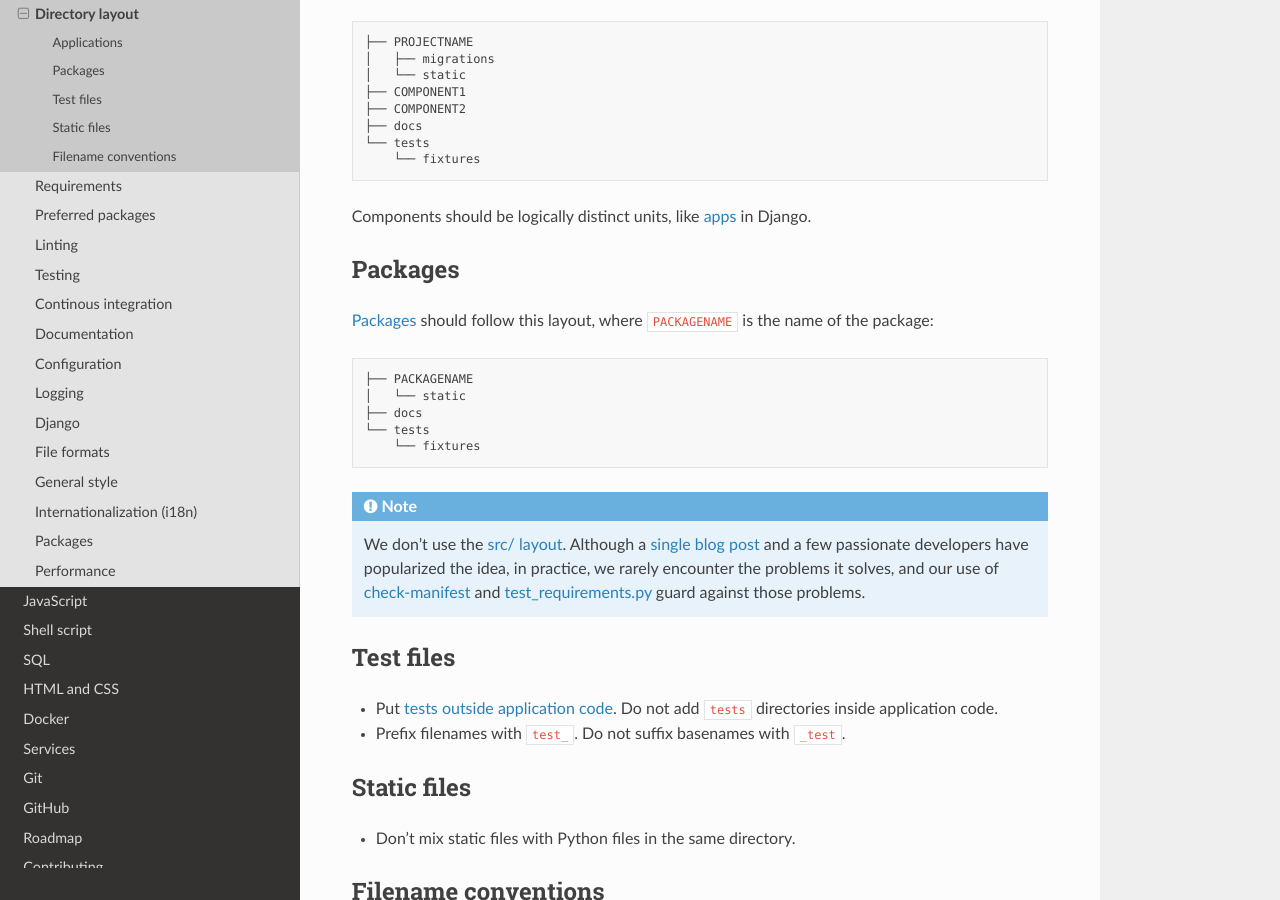
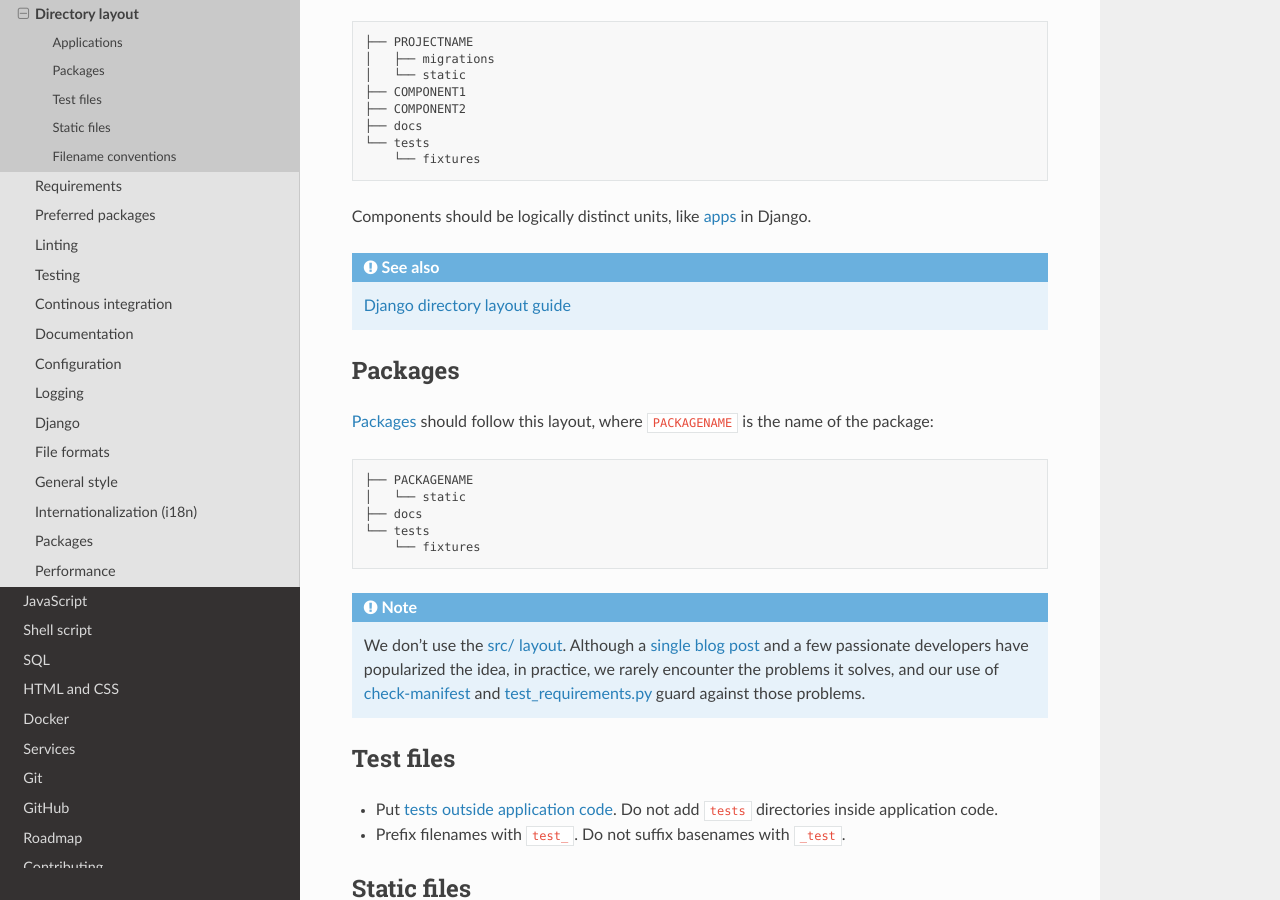
Before and after one commit to open-contracting/software-development-handbook, a Sphinx documentation site: the page built from docs/python/layout.rst, in a window 1280 px wide and 900 px high, scrolled down 488 px. Built offline with Sphinx 7.4.7 and the Read the Docs theme 2.0.0, drawn with Linux system fonts in a browser that asks for light colours.

Commit message:
python/layout: Add link to Django layout

```diff
--- a/docs/python/django.rst
+++ b/docs/python/django.rst
@@ -6,11 +6,13 @@ General
 
 -  Delete empty, auto-generated files.
 
+.. _django-layout:
+
 Layout
 ------
 
+-  Use ``core`` or the name of the repository as the project name.
 -  Maintain the distinction between app directories and the project directory.
--  Use ``core`` or the name of the repository as the project name.
 
 .. seealso::
 
--- a/docs/python/layout.rst
+++ b/docs/python/layout.rst
@@ -26,6 +26,10 @@ If no framework is used, prefer a smaller number of directories, like in `Kingfi
        └── fixtures
 
 Components should be logically distinct units, like `apps <https://docs.djangoproject.com/en/3.2/ref/applications/>`__ in Django.
+
+.. seealso::
+
+   :ref:`Django directory layout guide<django-layout>`
 
 .. _layout-packages:
 
```
